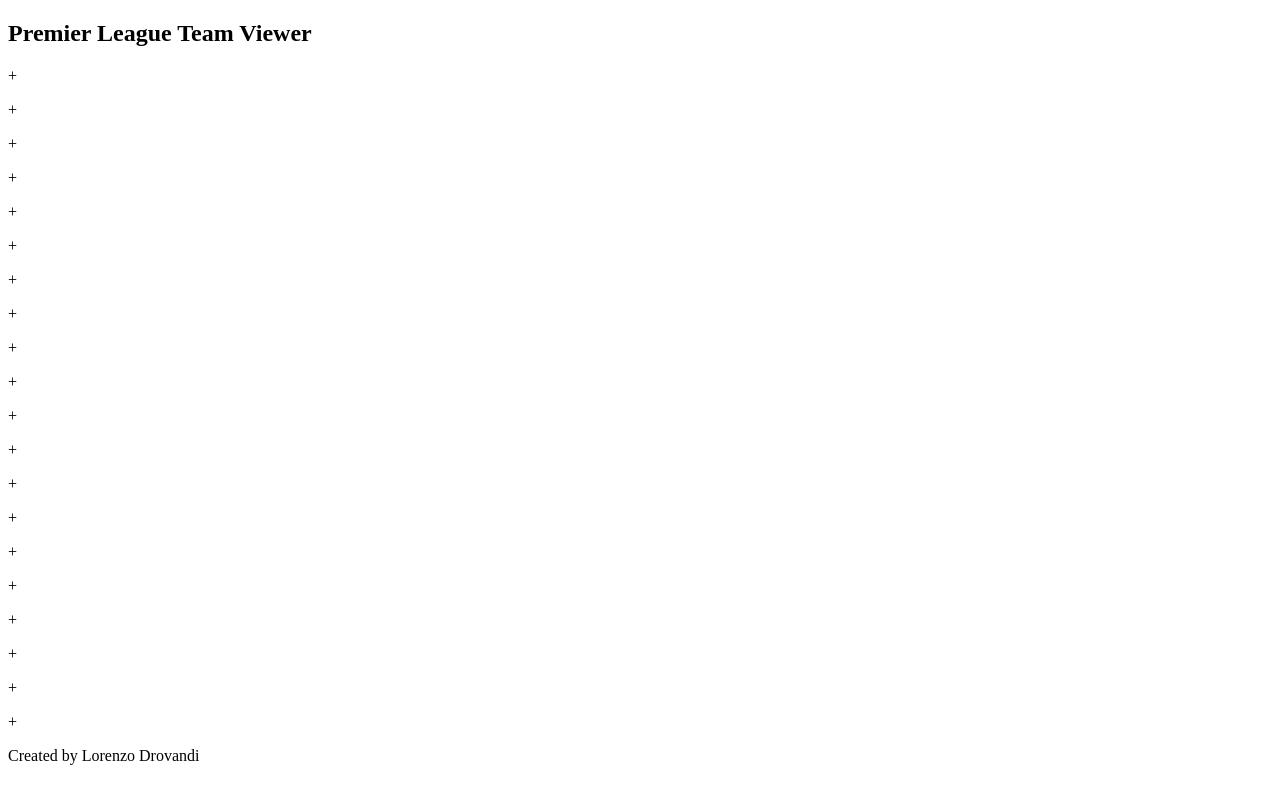
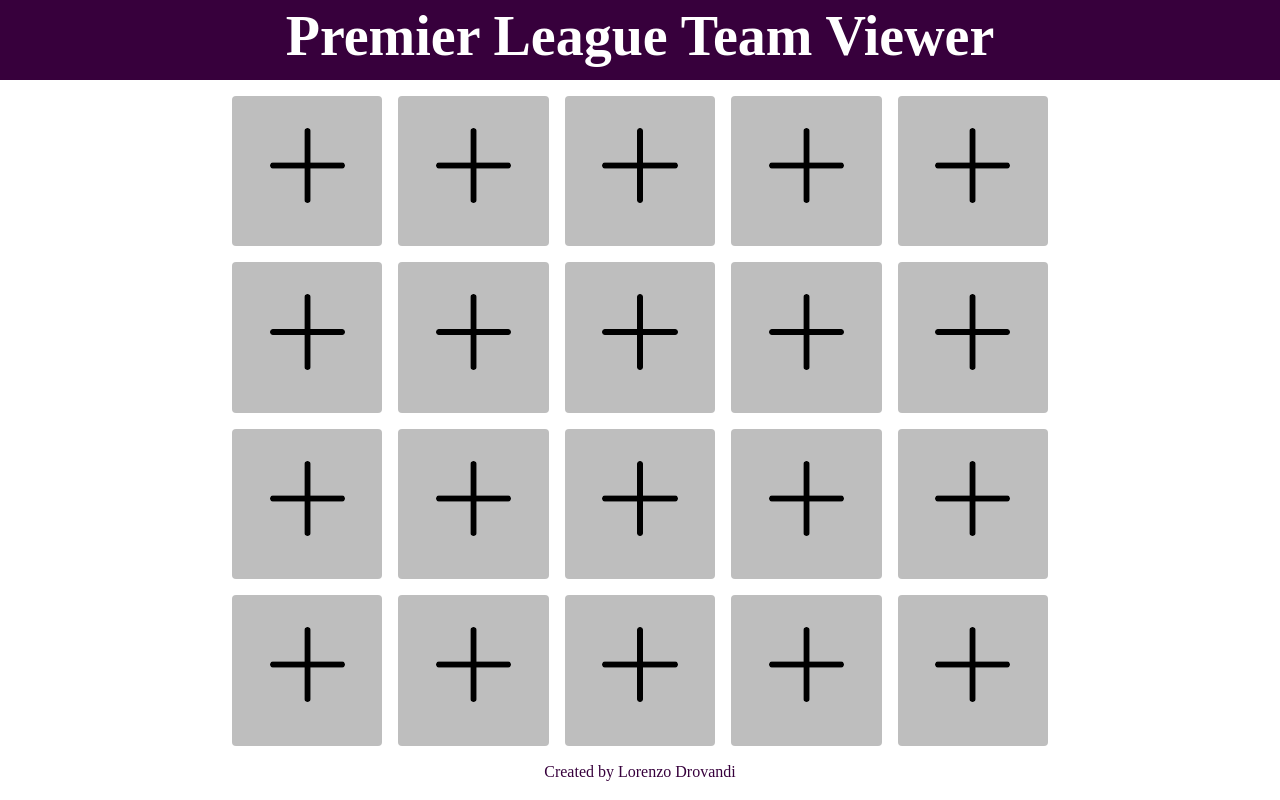
Before and after one commit to LorenzoDrovandi7/crud-premier-league, a website: page index.html in a window 1280 px wide. Drawn offline with Linux system fonts and the light colour scheme; a web font is replaced by a local one.

Commit message:
Basic css ready

```diff
--- a/index.html
+++ b/index.html
@@ -4,6 +4,10 @@
     <meta charset="UTF-8" />
     <meta name="viewport" content="width=device-width, initial-scale=1.0" />
     <title>PL Team Viewer</title>
+    <link rel="stylesheet" href="styles.css" />
+    <link rel="preconnect" href="https://fonts.googleapis.com" />
+    <link rel="preconnect" href="https://fonts.gstatic.com" crossorigin />
+    <link href="https://fonts.googleapis.com/css2?family=Red+Rose:wght@300..700&display=swap" rel="stylesheet" />
   </head>
   <body>
     <nav id="navbar">
@@ -11,68 +15,68 @@
     </nav>
     <section id="teams-grid">
       <div class="team-card" id="team1">
-        <p>+</p>
+        <image src="/images/plus.png" />
       </div>
       <div class="team-card" id="team2">
-        <p>+</p>
+        <image src="/images/plus.png" />
       </div>
       <div class="team-card" id="team3">
-        <p>+</p>
+        <image src="/images/plus.png" />
       </div>
       <div class="team-card" id="team4">
-        <p>+</p>
+        <image src="/images/plus.png" />
       </div>
       <div class="team-card" id="team5">
-        <p>+</p>
+        <image src="/images/plus.png" />
       </div>
       <div class="team-card" id="team6">
-        <p>+</p>
+        <image src="/images/plus.png" />
       </div>
       <div class="team-card" id="team7">
-        <p>+</p>
+        <image src="/images/plus.png" />
       </div>
       <div class="team-card" id="team8">
-        <p>+</p>
+        <image src="/images/plus.png" />
       </div>
       <div class="team-card" id="team9">
-        <p>+</p>
+        <image src="/images/plus.png" />
       </div>
       <div class="team-card" id="team10">
-        <p>+</p>
+        <image src="/images/plus.png" />
       </div>
       <div class="team-card" id="team11">
-        <p>+</p>
+        <image src="/images/plus.png" />
       </div>
       <div class="team-card" id="team12">
-        <p>+</p>
+        <image src="/images/plus.png" />
       </div>
       <div class="team-card" id="team13">
-        <p>+</p>
+        <image src="/images/plus.png" />
       </div>
       <div class="team-card" id="team14">
-        <p>+</p>
+        <image src="/images/plus.png" />
       </div>
       <div class="team-card" id="team15">
-        <p>+</p>
+        <image src="/images/plus.png" />
       </div>
       <div class="team-card" id="team16">
-        <p>+</p>
+        <image src="/images/plus.png" />
       </div>
       <div class="team-card" id="team17">
-        <p>+</p>
+        <image src="/images/plus.png" />
       </div>
       <div class="team-card" id="team18">
-        <p>+</p>
+        <image src="/images/plus.png" />
       </div>
       <div class="team-card" id="team19">
-        <p>+</p>
+        <image src="/images/plus.png" />
       </div>
       <div class="team-card" id="team20">
-        <p>+</p>
+        <image src="/images/plus.png" />
       </div>
     </section>
     <footer>
-      <p>Created by Lorenzo Drovandi</p>
+      <p id="credits">Created by Lorenzo Drovandi</p>
     </footer>
   </body>
 </html>
--- /dev/null
+++ b/styles.css
@@ -0,0 +1,60 @@
+body {
+  background-color: rgb(255, 255, 255);
+  font-family: "Red Rose", serif;
+  font-optical-sizing: auto;
+  font-style: normal;
+  margin: 0;
+}
+
+nav {
+  background-color: #37003c;
+  color: white;
+  height: 10vh;
+}
+
+h1 {
+  font-size: 7vh;
+  text-align: center;
+  margin: 0;
+  padding-top: 0.5vh;
+}
+
+#teams-grid {
+  display: grid;
+  grid-template-columns: repeat(5, 1fr);
+  gap: 2vh;
+  max-width: 102vh;
+  margin-top: 2vh;
+  margin-left: auto;
+  margin-right: auto;
+}
+
+.team-card {
+  background-color: #bebebe;
+  width: 100%;
+  aspect-ratio: 1;
+  border-radius: 4px;
+  transition: transform 0.3s ease, background-color 0.3s ease;
+}
+
+.team-card:hover {
+  transform: scale(1.05);
+  background-color: #a9a9a9;
+}
+
+.team-card img {
+  width: 50%;
+  height: 50%;
+  margin: 0 auto;
+  display: block;
+  border-radius: 50%;
+  margin-top: 4vh;
+}
+
+#credits {
+  font-size: 2vh;
+  text-align: center;
+  margin-top: 2.2vh;
+  margin-bottom: 0;
+  color: #37003c;
+}
```
Also changed, not shown: images/close.png (added), images/delete.png (added), images/edit.png (added), images/plus.png (added), images/zoom.png (added).
